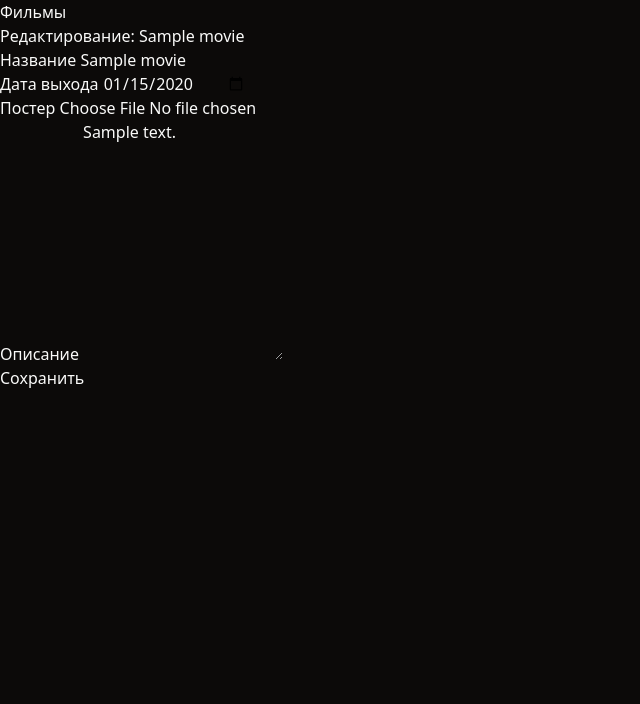
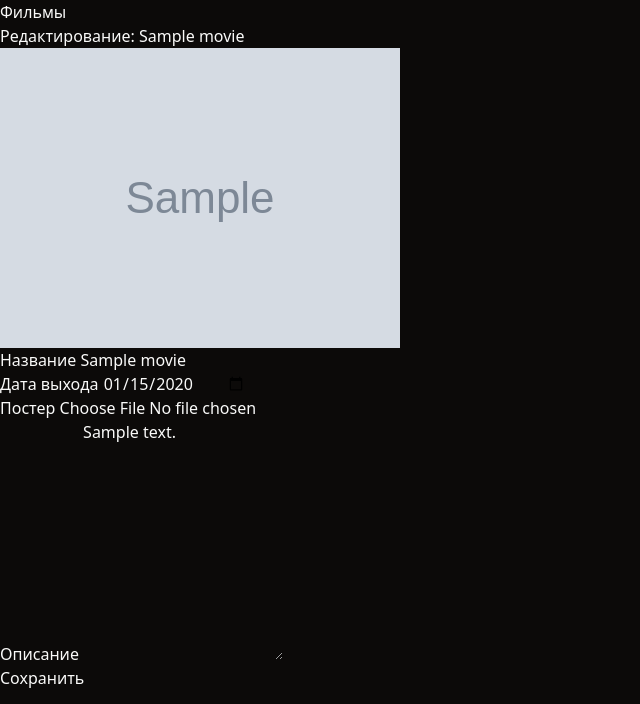
Before and after one commit to teatov/web-project-2025, a Flask app: page /admin/movie-edit/1 in a window 1280 px wide. Shown: the part 96-800 px from the top of the page, without its empty margins (0-640 px from the left). Run offline with Flask 3, Linux system fonts and the light colour scheme; a user stored in the database is signed in; tables that the repository leaves empty hold one stand-in row (values such as "Sample post"); grey boxes marked "Sample" are stand-in pictures; style sheets or scripts are compiled from the project's sources; some libraries are stand-ins or nearby versions.

Commit message:
добавлен постер на страницу редактирования фильма

```diff
--- a/routes/admin.py
+++ b/routes/admin.py
@@ -18,7 +18,7 @@ def admin_index():
         return redirect("/")
 
     db = database.create_session()
-    movies = db.query(models.Movie).all()
+    movies = db.query(models.Movie).order_by(models.Movie.created_at.desc()).all()
 
     return render_template("admin/index.jinja", movies=movies)
 
--- a/templates/admin/index.jinja
+++ b/templates/admin/index.jinja
@@ -8,7 +8,7 @@
   <li class=" text-center">
     <a href="/admin/movie-edit/{{ movie.id }}" class="hover:text-slate-500">
       <img src="{{ movie.poster_file }}" alt="{{ movie.title }}"
-           class="aspect-150/255 object-cover rounded-md">
+           class="aspect-2/3 w-full object-cover rounded-md">
       <div>
         <span class="font-bold">{{ movie.title }}</span>
         <span class="font-light">{{ format_year(movie.release_date) }}</span>
--- a/templates/admin/movie-form.jinja
+++ b/templates/admin/movie-form.jinja
@@ -4,9 +4,15 @@
 {% from "_formhelpers.jinja" import render_field %}
 <h1 class="text-2xl font-bold mb-4">{{ title }}</h1>
 <form method="post" class="space-y-4" enctype="multipart/form-data">
-  {{ render_field(form.title, class="border p-2 w-full") }}
-  {{ render_field(form.release_date) }}
-  {{ render_field(form.poster_file) }}
+  <div class="flex gap-4">
+    <img src="{{ movie.poster_file }}" alt="{{ movie.title }}"
+         class="aspect-2/3 h-60 object-cover rounded-md">
+    <div class="w-full">
+      {{ render_field(form.title, class="border p-2 w-full") }}
+      {{ render_field(form.release_date) }}
+      {{ render_field(form.poster_file) }}
+    </div>
+  </div>
   {{ render_field(form.description, rows="10", class="border p-2 w-full") }}
   <button type="submit" class="bg-slate-500 text-white p-2">Сохранить</button>
 </form>
```
